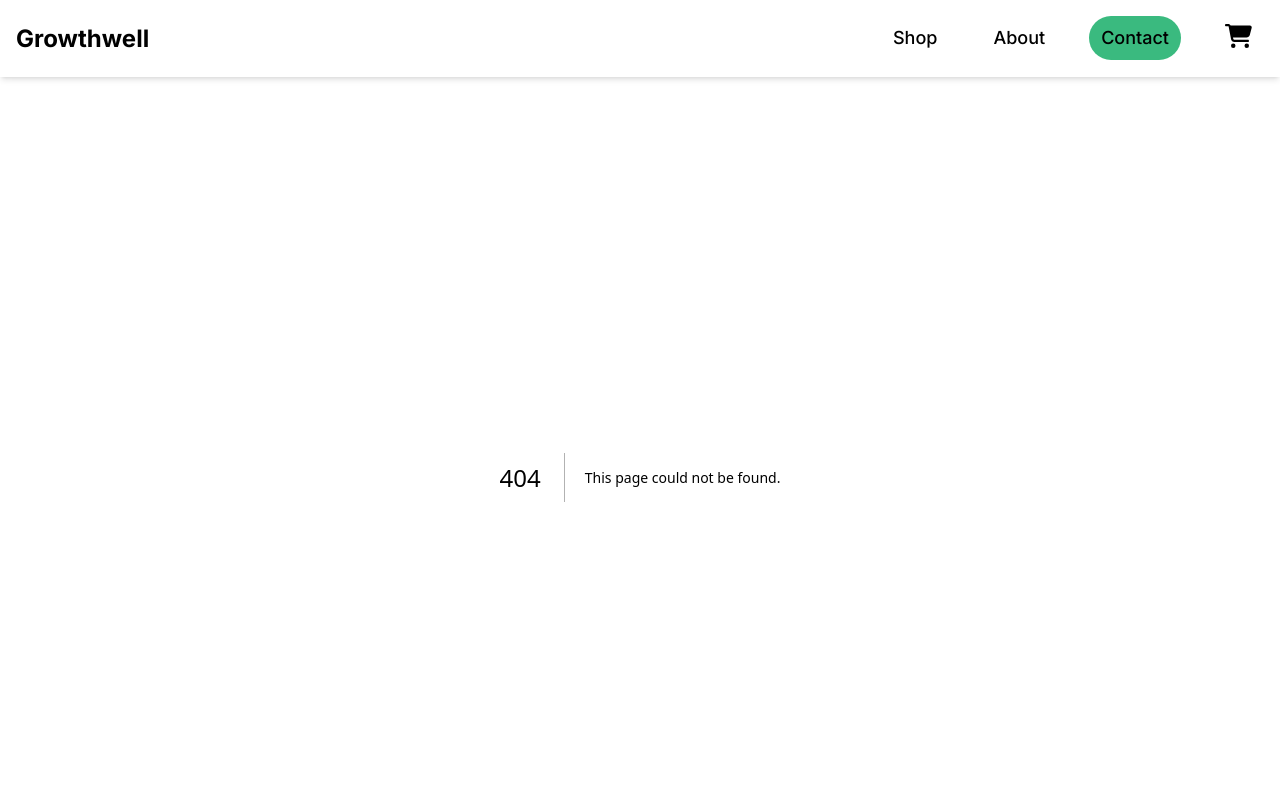
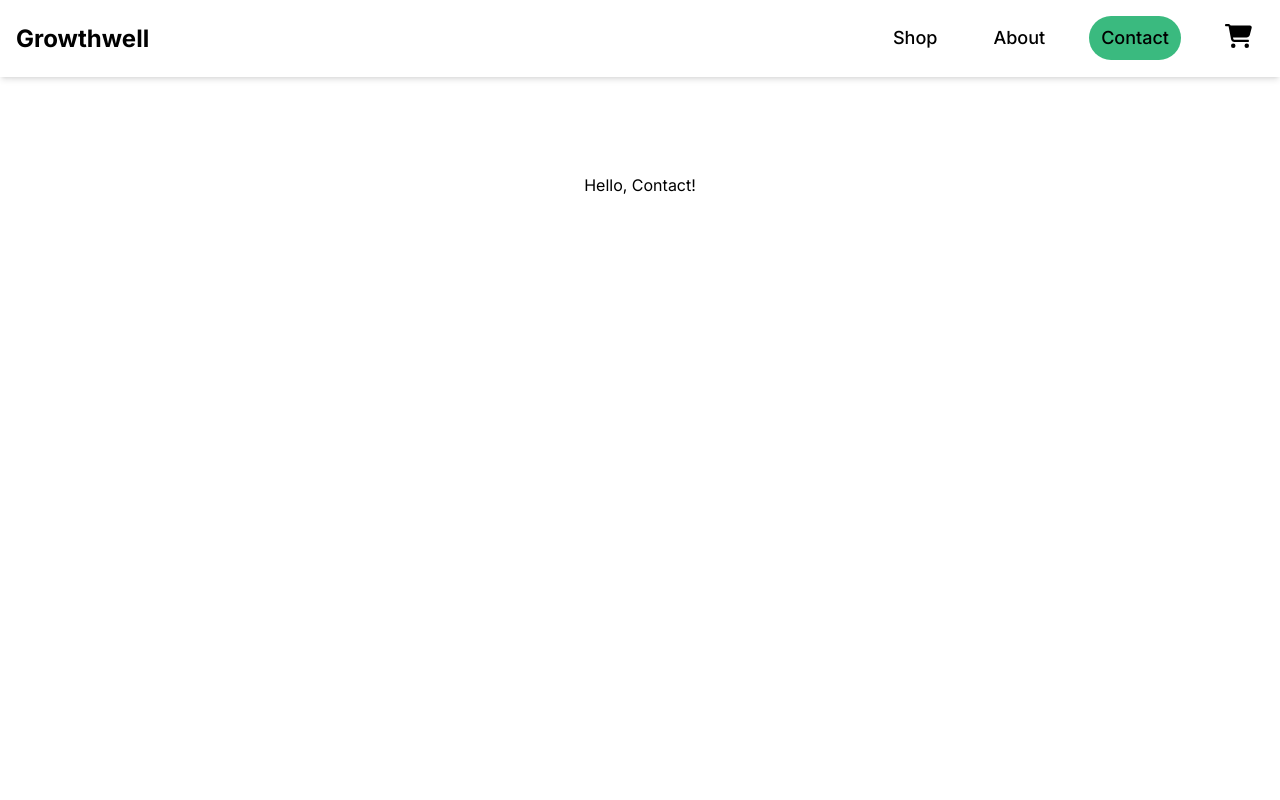
Before and after one commit to thusarakap/growthwell-site, a Next.js app: page /contact in a window 1280 px wide. Before the commit this address had no page. Shown: the top 800 px of the page. Built offline with nearby package versions, Linux system fonts and the light colour scheme.

Commit message:
Create page.tsx

```diff
--- /dev/null
+++ b/src/app/contact/page.tsx
@@ -0,0 +1,9 @@
+export default function Contact() {
+    return (
+      <main className="flex min-h-screen flex-col items-center justify-between p-24">
+        <div className="flex flex-col items-center">
+          Hello, Contact!
+        </div>
+      </main>
+    );
+  }
```
